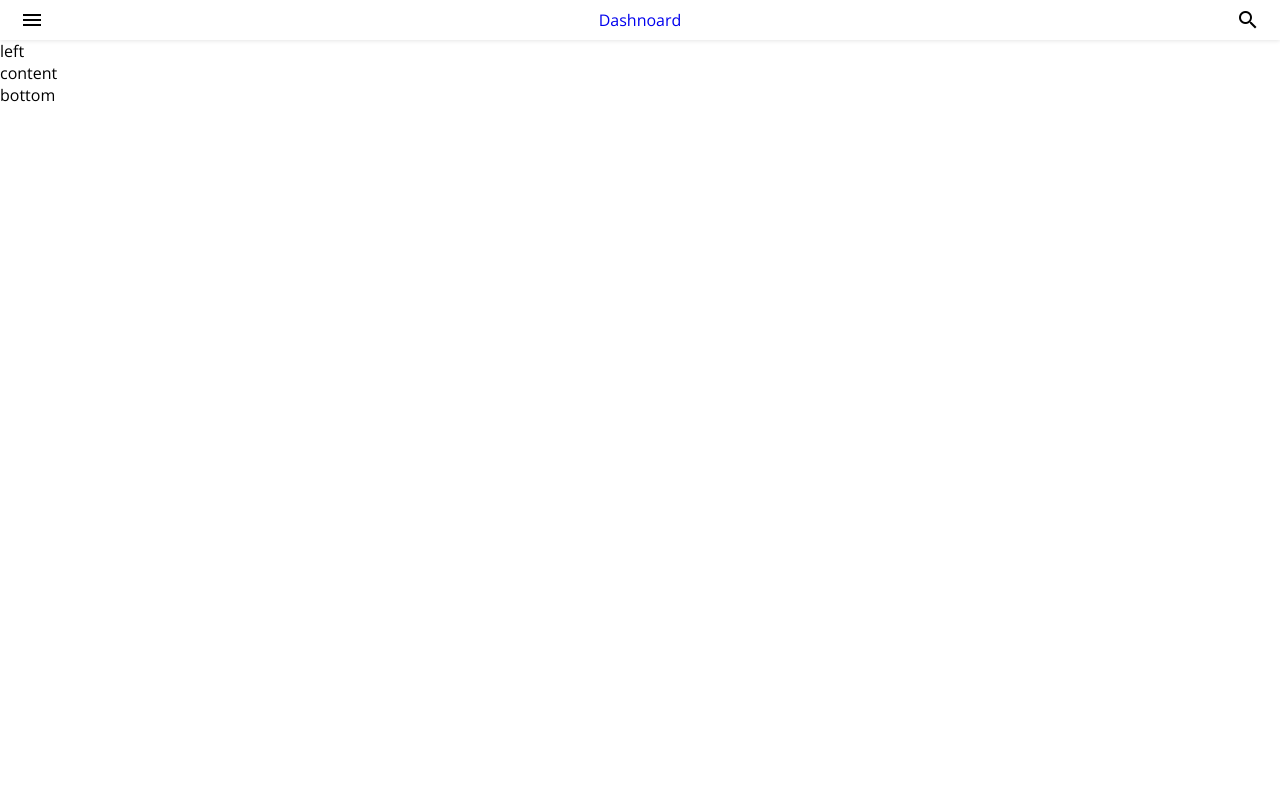
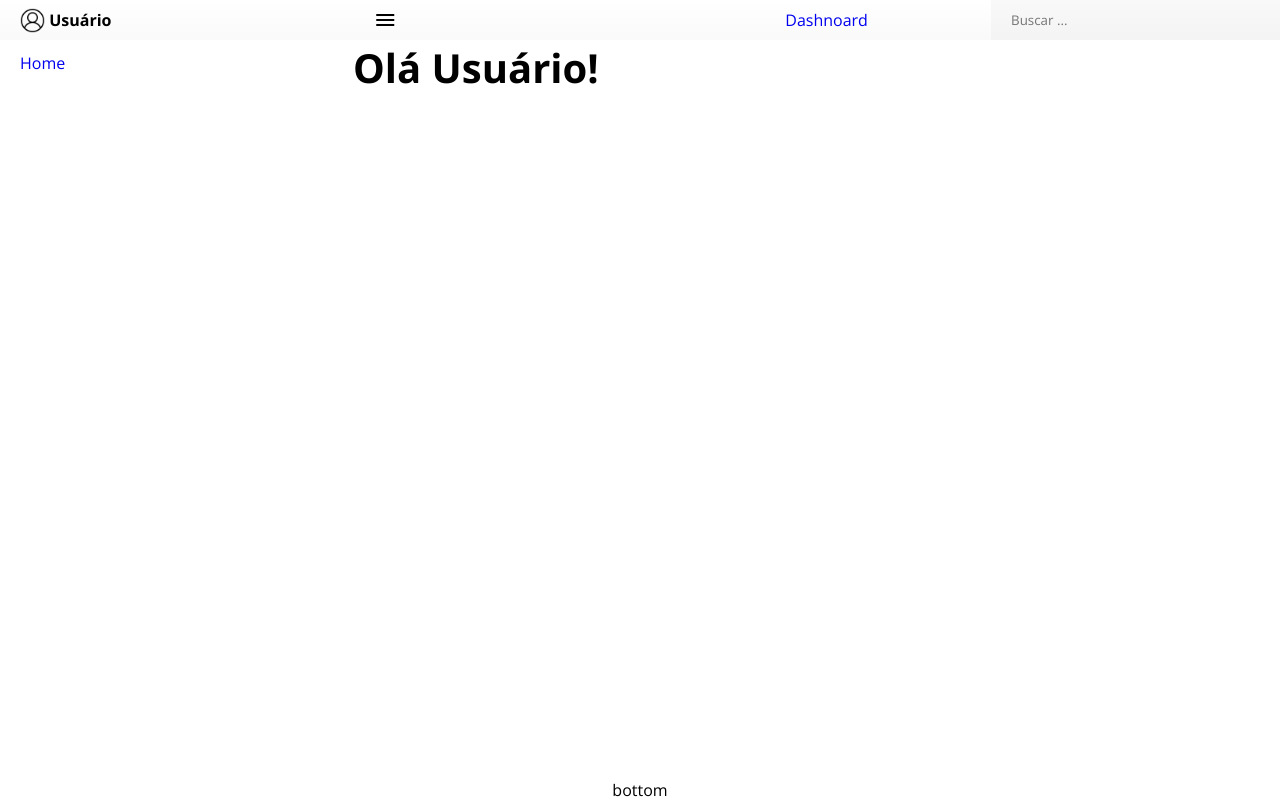
Before and after one commit to thiagobritto/dashboard, a plain HTML site: page index.html in a window 1280 px wide. Drawn offline with nearby package versions, Linux system fonts and the light colour scheme.

Commit message:
toggle menu

```diff
--- /dev/null
+++ b/assets/styles/dashboard/content.css
@@ -0,0 +1,29 @@
+.dc {
+  width: auto;
+  height: calc(100vh - 60px);
+  background-color: #fff;
+}
+
+.dc > iframe {
+  height: 100%;
+  width: 100%;
+  border: none;
+}
+
+@media only screen and (min-width: 960px) {
+  .dc {
+    width: auto;
+    height: calc(100% - 20px);
+    grid-row-start: 2;
+    grid-row-end: 4;
+    grid-column-start: 2;
+    grid-column-end: 3;
+    z-index: 1;
+    transition: all .3s ease-out;
+  }
+
+  .dc-full {
+    grid-column-start: 1;
+  }
+
+}
--- a/assets/styles/dashboard/dashboard.css
+++ b/assets/styles/dashboard/dashboard.css
@@ -4,3 +4,14 @@
   height: 100vh;
   overflow: hidden;
 }
+
+@media only screen and (min-width: 960px) {
+  .container{
+    display: grid;
+    grid-template-areas:
+    "nav header"
+    "nav main"
+    "footer footer";
+  }
+
+}
--- /dev/null
+++ b/assets/styles/dashboard/footer.css
@@ -0,0 +1,14 @@
+
+.df{
+  width: 100%;
+  height: 20px;
+  display: flex;
+  align-items: center;
+  justify-content: center;
+}
+
+@media only screen and (min-width: 960px){
+  .df{
+    grid-area: footer;
+  }
+}
--- a/assets/styles/dashboard/header.css
+++ b/assets/styles/dashboard/header.css
@@ -5,8 +5,8 @@
   grid-column-gap: 20px;
   height: 40px;
   padding: 0 20px;
-  box-shadow: 0 1px 4px rgba(0, 0, 0, 0.102);
   position: relative;
+  background: linear-gradient(#ffffff, #f1f1f166);
 }
 
 .dh div {
@@ -46,3 +46,15 @@
 #dh-search:focus {
   left: 0%;
 }
+
+@media only screen and (min-width: 960px) {
+  .dh{
+    grid-area: header;
+    padding-right: 0;
+  }
+
+  #dh-search{
+    position: static;
+    background-color: rgba(80, 80, 80, 0.03);
+  }
+}
--- /dev/null
+++ b/assets/styles/dashboard/menu.css
@@ -0,0 +1,59 @@
+.dm {
+  position: fixed;
+  left: -100%;
+  top: 0;
+  height: 100vh;
+  width: 100%;
+  display: flex;
+  transition: left .3s;
+}
+
+.dm-show {
+  left: 0%;
+}
+
+.dm-nav {
+  width: 200px;
+  background-color: #ffffff;
+}
+
+.dm-nav>header {
+  display: flex;
+  align-items: center;
+  padding: 0 20px;
+  height: 40px;
+  background: linear-gradient(#ffffff, #f1f1f166);
+}
+
+.dm-nav>ul {
+  list-style: none;
+  height: calc(100% - 40px);
+  overflow-y: auto;
+}
+
+.dm-nav>ul li a {
+  display: block;
+  padding: 12px 20px;
+  text-decoration: none;
+}
+
+.dm-overlay {
+  width: calc(100% - 200px);
+  background: rgba(0, 0, 0, 0.4);
+}
+
+@media only screen and (min-width: 960px) {
+  .dm {
+    position: static;
+    height: calc(100vh - 20px);
+    grid-area: nav;
+  }
+
+  .dm-nav {
+    width: 100%;
+  }
+
+  .dm-overlay{
+    display: none;
+  }
+}
--- /dev/null
+++ b/home.html
@@ -0,0 +1,23 @@
+<!DOCTYPE html>
+<html lang="pt-br">
+<head>
+  <meta charset="UTF-8">
+  <meta http-equiv="X-UA-Compatible" content="IE=edge">
+  <meta name="viewport" content="width=device-width, initial-scale=1.0">
+  <title>home</title>
+
+  <!--fonts-->
+  <link rel="preconnect" href="https://fonts.googleapis.com">
+  <link rel="preconnect" href="https://fonts.gstatic.com" crossorigin>
+  <link
+    href="https://fonts.googleapis.com/css2?family=Open+Sans:ital,wght@0,300;0,400;0,500;0,700;1,300;1,400;1,500;1,700&display=swap"
+    rel="stylesheet">
+  <link href="https://fonts.googleapis.com/icon?family=Material+Icons" rel="stylesheet">
+
+  <!--styles-->
+  <link rel="stylesheet" href="./assets/styles/global.css">
+</head>
+<body>
+  <h1>Olá Usuário!</h1>
+</body>
+</html>
--- a/index.html
+++ b/index.html
@@ -19,6 +19,9 @@
   <link rel="stylesheet" href="./assets/styles/global.css">
   <link rel="stylesheet" href="./assets/styles/dashboard/dashboard.css">
   <link rel="stylesheet" href="./assets/styles/dashboard/header.css">
+  <link rel="stylesheet" href="./assets/styles/dashboard/menu.css">
+  <link rel="stylesheet" href="./assets/styles/dashboard/content.css">
+  <link rel="stylesheet" href="./assets/styles/dashboard/footer.css">
 
 </head>
 
@@ -31,18 +34,30 @@
       <div>
         <a class="dh-logo" href="#">Dashnoard</a>
       </div>
+      <input type="search" id="dh-search" placeholder="Buscar ...">
       <div>
         <label for="dh-search" class="dh-btn-search">
           <i class="material-icons">search</i>
         </label>
       </div>
-      <input type="search" id="dh-search" placeholder="Buscar ...">
     </header>
     <aside class="dm">
-      left
+      <nav class="dm-nav">
+        <header>
+          <img width="25" src="./assets/images/user.webp" alt="Imagem do usuario">
+          &nbsp;
+          <h6>Usuário</h6>
+        </header>
+        <ul>
+          <li><a href="home.html" target="content">Home</a></li>
+        </ul>
+      </nav>
+      <div class="dm-overlay">
+
+      </div>
     </aside>
     <main class="dc">
-      content
+      <iframe src="home.html" name="content"></iframe>
     </main>
     <footer class="df">
       bottom
--- a/main.js
+++ b/main.js
@@ -0,0 +1,13 @@
+
+const btnMenu = document.querySelector('.dh-btn-menu')
+const navMenu = document.querySelector('.dm')
+const clsMenu = document.querySelector('.dm-overlay')
+const content = document.querySelector('.dc')
+
+btnMenu.onclick = toggleMenu
+clsMenu.onclick = toggleMenu
+
+function toggleMenu(){
+  navMenu.classList.toggle('dm-show')
+  content.classList.toggle('dc-full')
+}
```
Also changed, not shown: assets/images/user.webp (added), 1 other file.
